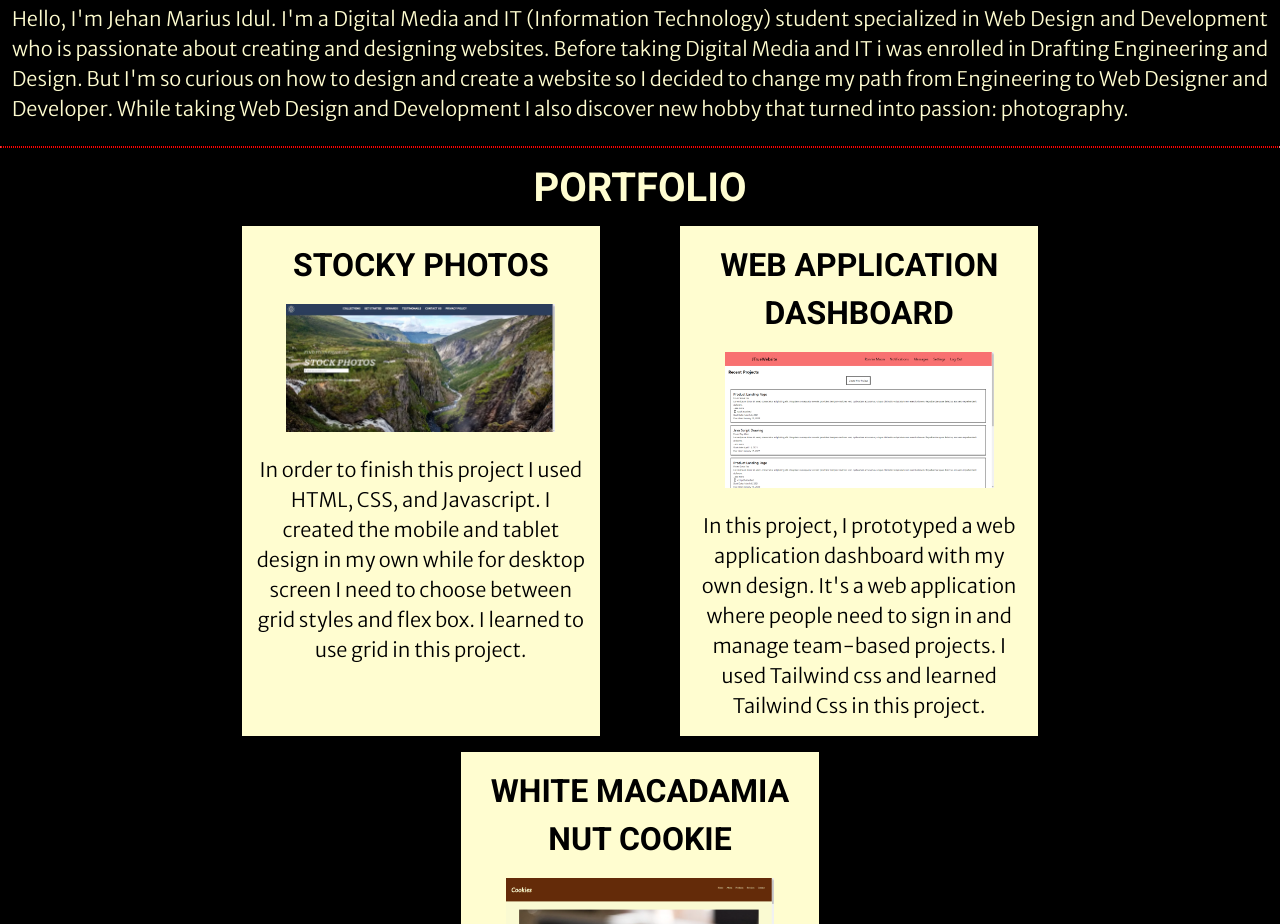
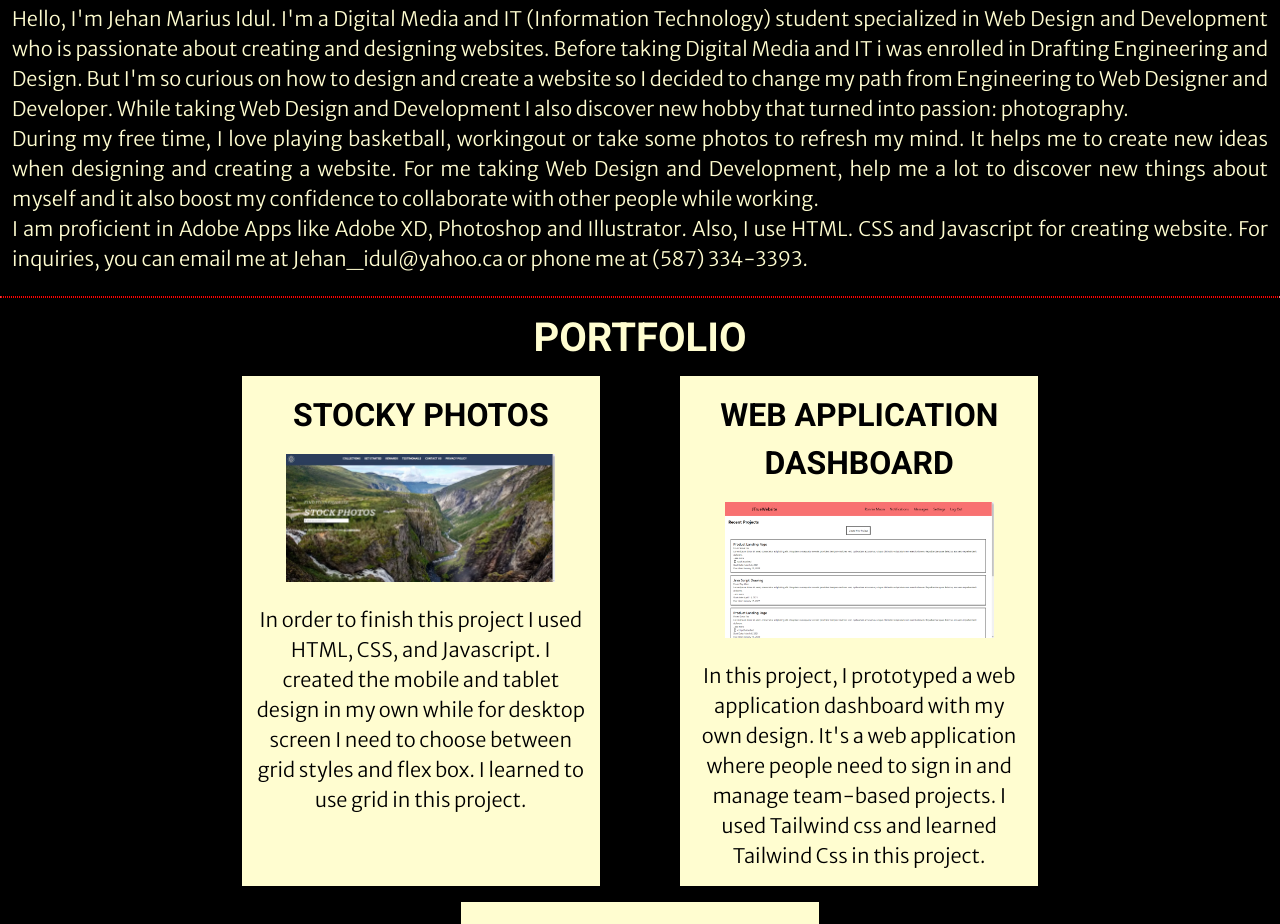
Before and after one commit to jehan27/Portfolio, a plain HTML site: page index.html in a window 1280 px wide. Shown: the part 840-1764 px from the top of the page. Drawn offline with Linux system fonts and the light colour scheme.

Commit message:
Update index.html

```diff
--- a/index.html
+++ b/index.html
@@ -68,6 +68,8 @@
             <section class="about" id="about">
                 <div class="about-contents">
                     <h2>About Me</h2>
+
+
                     <div class="about-text">
                         <p>
                             Hello, I'm Jehan Marius Idul. I'm a Digital Media and IT (Information Technology) student specialized in Web
@@ -76,8 +78,14 @@
                          </p>
 
                         <p>
+                            During my free time, I love playing basketball, workingout or take some photos to refresh my mind. It helps me to create new ideas when designing and creating a website. For me taking Web Design and Development, help me a lot to discover new things about myself and it also boost my confidence to collaborate with other people while working.
+                        </p>
 
+                        <p>I am proficient in Adobe Apps like Adobe XD, Photoshop and Illustrator. Also, I use HTML. CSS and Javascript for creating website.
+                            For inquiries, you can email me at Jehan_idul@yahoo.ca or phone me at (587) 334-3393.
                         </p>
+
+
                     </div>
 
                 </div>
```
